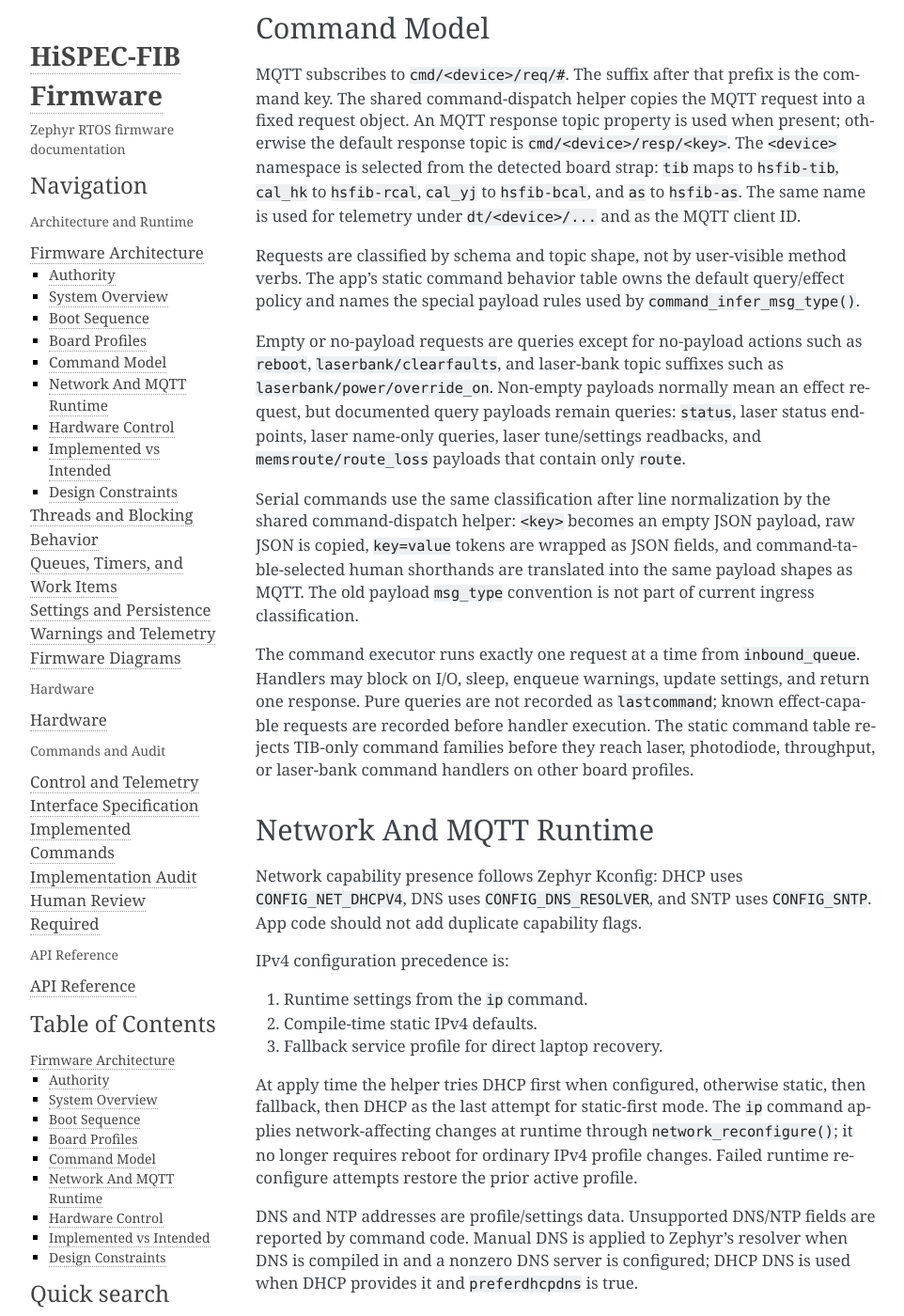
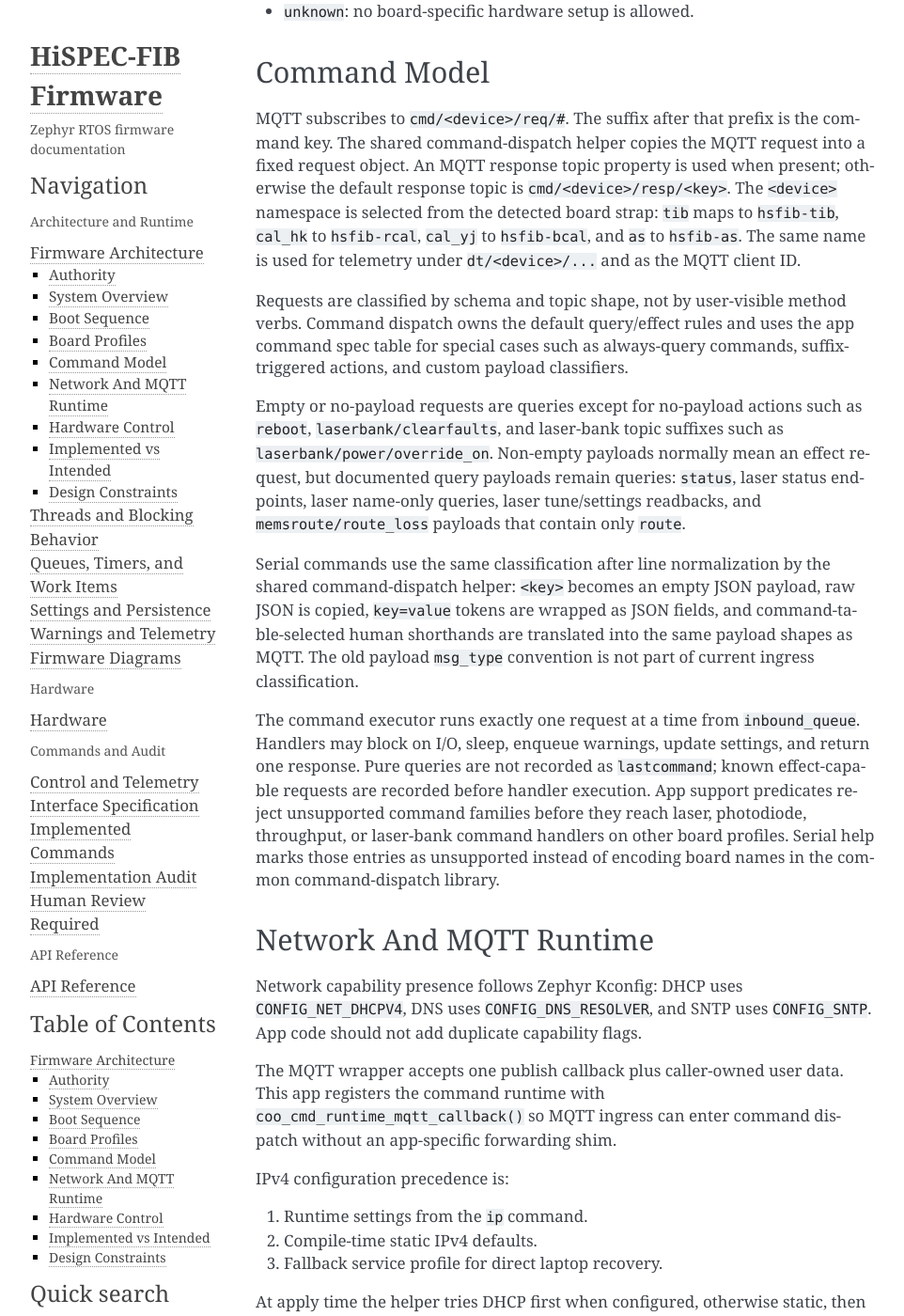
Before and after one commit to COO-Utilities/hispec-tib, a Sphinx documentation site: the page built from doc/architecture.md, in a window 1280 px wide and 1400 px high, scrolled down 2543 px. Shown: the whole window at 94% size, without its empty margins (148-1110 px from the left). Built offline with Sphinx 7.4.7, drawn with Linux system fonts in a browser that asks for light colours; some of the changed text lies outside the part shown.

Commit message:
Update command dispatch docs

```diff
--- a/doc/architecture.md
+++ b/doc/architecture.md
@@ -18,8 +18,9 @@
 Runtime ownership is:
 
 - `main.c`: boot order, watchdog, network/MQTT loop, outbound queue draining.
-- `command.c`: app command queues, static command behavior table, serial guard
-  policy, request classification, and app/cross-domain command handlers.
+- `command.c`: app command queues, static command spec table, support
+  predicates, custom request classification callbacks, and app/cross-domain
+  command handlers.
 - `devices.c`: board strap detection, profile setup, shared device objects.
 - `mems_switching.c`: MEMS switch state, route matching, timer-driven router thread.
 - `attenuator.c`: DAC channel setup/read/write and coefficient application.
@@ -52,8 +53,9 @@
 - `mqtt_client.c`: MQTT 5 broker parsing, broker resolution, connect/process,
   and subscription helpers around Zephyr MQTT.
 - `command_dispatch.c`: fixed-buffer MQTT/serial command request, static
-  longest-prefix dispatch, topic formatting, response metadata, warning JSON,
-  serial payload normalization, and serial response printing helpers.
+  longest-prefix spec lookup, default request classification, serial guard
+  policy, topic formatting, response metadata, warning JSON, serial payload
+  normalization, and serial response printing helpers.
 - `json_utils.c`: constrained keyed JSON extraction and fixed-buffer append
   helpers used by command code.
 
@@ -73,7 +75,8 @@
 6. `setup_mems_switches_and_routes()` builds the active MEMS router.
 7. `setup_attenuators()` initializes profile-available logical attenuators and
    loads persisted coefficients into runtime attenuator objects.
-8. Command runtime registers named scheduled actions.
+8. Command runtime configures static command specs, help entries, and serial
+   console input.
 9. Executor and serial threads are created. Ambient-temperature delayable work
    is started. On the TIB profile, main also starts the photodiode thread,
    throughput monitor thread, and laser-bank heater delayable work.
@@ -106,8 +109,9 @@
 the MQTT client ID.
 
 Requests are classified by schema and topic shape, not by user-visible method
-verbs. The app's static command behavior table owns the default query/effect
-policy and names the special payload rules used by `command_infer_msg_type()`.
+verbs. Command dispatch owns the default query/effect rules and uses the app
+command spec table for special cases such as always-query commands,
+suffix-triggered actions, and custom payload classifiers.
 
 Empty or no-payload requests are queries except for no-payload actions such as
 `reboot`, `laserbank/clearfaults`, and laser-bank topic suffixes such as
@@ -127,15 +131,20 @@
 Handlers may block on I/O, sleep, enqueue warnings, update settings, and return
 one response. Pure queries are not recorded as `lastcommand`; known
 effect-capable requests are recorded before handler execution.
-The static command table rejects TIB-only command families before they reach
+App support predicates reject unsupported command families before they reach
 laser, photodiode, throughput, or laser-bank command handlers on other board
-profiles.
+profiles. Serial help marks those entries as unsupported instead of encoding
+board names in the common command-dispatch library.
 
 ## Network And MQTT Runtime
 
 Network capability presence follows Zephyr Kconfig: DHCP uses
 `CONFIG_NET_DHCPV4`, DNS uses `CONFIG_DNS_RESOLVER`, and SNTP uses
 `CONFIG_SNTP`. App code should not add duplicate capability flags.
+
+The MQTT wrapper accepts one publish callback plus caller-owned user data. This
+app registers the command runtime with `coo_cmd_runtime_mqtt_callback()` so MQTT
+ingress can enter command dispatch without an app-specific forwarding shim.
 
 IPv4 configuration precedence is:
 
```
Also changed, not shown: doc/command_implementation_audit.md (+13 -11 lines), doc/commands.md (+3 -2 lines), doc/diagrams.md (+7 -4 lines), doc/implemented_commands.md (+10 -9 lines), doc/threads.md (+2 -1 lines), 2 other files.
